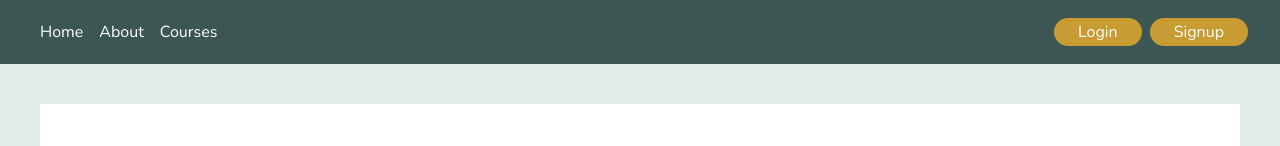
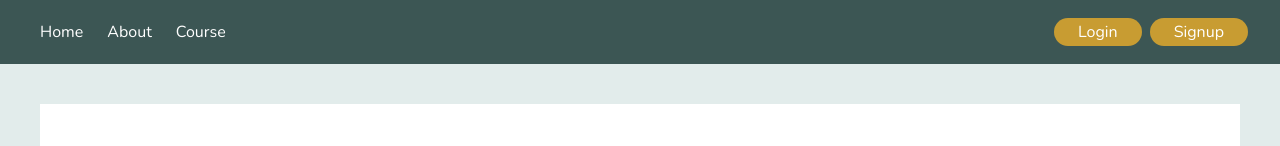
Before and after one commit to DevRyth/Time-Bank-Client, a React (Create React App) app: page /login in a window 1280 px wide. Shown: the top 146 px of the page. Built offline with nearby package versions, Linux system fonts and the light colour scheme.

Commit message:
updates in navigation bar

```diff
--- a/src/components/Navigation.tsx
+++ b/src/components/Navigation.tsx
@@ -13,19 +13,23 @@ const Navigation: React.FC<Props> = () => {
   return (
     <div>
       <div className="sm:hidden w-screen">
-        <header className="bg-on-secondary ">
+        <header className="bg-primary-dark ">
           <nav className="flex justify-between">
             <div className="flex items-center">
-              <li className="list-none px-2">
-                <a className="text-white" href="https://www.google.com/">
-                  Home
-                </a>
-              </li>
-              <li className="list-none px-2 ">
-                <a className="text-white" href="https://www.google.com/">
-                  About
-                </a>
-              </li>
+              <ListElement
+                title="Home"
+                path="/dashboard"
+                className={
+                  "text-white cursor-pointer ml-1 p-2 rounded-lg hover:bg-primary-lite "
+                }
+              />
+              <ListElement
+                title="About"
+                path="/about"
+                className={
+                  "text-white cursor-pointer p-2 rounded-lg hover:bg-primary-lite "
+                }
+              />
             </div>
             <div className=" flex justify-end mr-2 py-1">
               <div onClick={updateInitial}>
@@ -43,11 +47,40 @@ const Navigation: React.FC<Props> = () => {
             !isOpen && "hidden"
           }`}
         >
-          <ListElement title="Profile" path="/profile" />
-          <ListElement title="Dashboard" path="/dashboard" />
-          <ListElement title="Statistics" path="/statistics" />
-          <ListElement title="Courses" path="/courses" />
-          <ListElement title="Logout" />
+          <ListElement
+            title="Profile"
+            path="/profile"
+            className={
+              "flex justify-center  border-b py-1 text-sm font-semibold  tracking-wider border-gray-600"
+            }
+          />
+          <ListElement
+            title="Dashboard"
+            path="/dashboard"
+            className={
+              "flex justify-center  border-b py-1 text-sm font-semibold  tracking-wider border-gray-600"
+            }
+          />
+          <ListElement
+            title="Statistics"
+            path="/statistics"
+            className={
+              "flex justify-center  border-b py-1 text-sm font-semibold  tracking-wider border-gray-600"
+            }
+          />
+          <ListElement
+            title="Courses"
+            path="/courses"
+            className={
+              "flex justify-center  border-b py-1 text-sm font-semibold  tracking-wider border-gray-600"
+            }
+          />
+          <ListElement
+            title="Logout"
+            className={
+              "flex justify-center  border-b py-1 text-sm font-semibold  tracking-wider border-gray-600"
+            }
+          />
         </div>
       </div>
       <div className="hidden sm:block">
@@ -55,21 +88,27 @@ const Navigation: React.FC<Props> = () => {
           <nav className="py-3 px-6">
             <div className=" mr-2 flex justify-between">
               <div className="flex items-center">
-                <li className="list-none cursor-pointer ml-2 px-2 p-2 rounded-lg hover:bg-primary-lite">
-                  <a className="text-white" href="https://www.google.com/">
-                    Home
-                  </a>
-                </li>
-                <li className="list-none px-2 cursor-pointer hover:bg-primary-lite p-2 rounded-lg">
-                  <a className="text-white" href="https://www.google.com/">
-                    About
-                  </a>
-                </li>
-                <li className="list-none px-2 hover:bg-primary-lite cursor-pointer p-2 rounded-lg">
-                  <a className="text-white" href="https://www.google.com/">
-                    Courses
-                  </a>
-                </li>
+                <ListElement
+                  title="Home"
+                  path="/dashboard"
+                  className={
+                    "list-none cursor-pointer ml-2 px-2 p-2 rounded-lg hover:bg-primary-lite text-white"
+                  }
+                />
+                <ListElement
+                  title="About"
+                  path="/about"
+                  className={
+                    "list-none cursor-pointer ml-2 px-2 p-2 rounded-lg hover:bg-primary-lite text-white"
+                  }
+                />
+                <ListElement
+                  title="Course"
+                  path="/course"
+                  className={
+                    "list-none cursor-pointer ml-2 px-2 p-2 rounded-lg hover:bg-primary-lite text-white"
+                  }
+                />
               </div>
               {!localStorage.getItem("auth_token") && (
                 <div className="flex items-center">
--- a/src/components/Sidebar.tsx
+++ b/src/components/Sidebar.tsx
@@ -2,8 +2,11 @@ import React from "react";
 import { Link } from "react-router-dom";
 import Avatar from "../sharedComponents/Avatar";
 
-interface Props {}
-const Sidebar: React.FC<Props> = () => {
+interface Props {
+  name: string;
+  email: string;
+}
+const Sidebar: React.FC<Props> = ({ name, email }) => {
   return (
     <div className="hidden sm:block bg-primary-dark height w-60 fixed z-10">
       <div className="bg-primary-lite p-2">
@@ -13,10 +16,10 @@ const Sidebar: React.FC<Props> = () => {
           className="h-28 w-28 self-center mx-auto my-2"
         />
         <h2 className="text-white text-center text-xl font-medium tracking-wider">
-          Utkarsh Gangwar
+          {name}
         </h2>
         <h3 className="text-white text-xs text-opacity-20 text-center mb-2">
-          utkarshgangwar909@gmail.com
+          {email}
         </h3>
       </div>
       <div className="mt-4">
--- a/src/pages/MainDisplay.tsx
+++ b/src/pages/MainDisplay.tsx
@@ -9,7 +9,7 @@ import PersonalDetails from "./PersonalDetails";
 const MainDisplay = () => {
   return (
     <div className="flex">
-      <Sidebar />
+      <Sidebar name="Utkarsh Gangwar" email="utkarshgangwar909@gmail.com" />
       <div className="height w-72"></div>
       <div className="w-full">
         <Switch>
--- a/src/sharedComponents/ListElement.tsx
+++ b/src/sharedComponents/ListElement.tsx
@@ -4,15 +4,12 @@ interface Props {
   title: string;
   path?: string;
   className?: string;
+  icon?: string;
 }
 const ListElement: React.FC<Props> = ({ title, className, path }) => {
   return (
     <Link to={path!}>
-      <li
-        className={`flex justify-center list-none border-b py-1 text-sm font-semibold px-2 tracking-wider border-gray-600 ${className}`}
-      >
-        {title}
-      </li>
+      <li className={`list-none px-2  ${className}`}>{title}</li>
     </Link>
   );
 };
```
Also changed, not shown: 1 other file (tests, documents, lock files or other folders).
